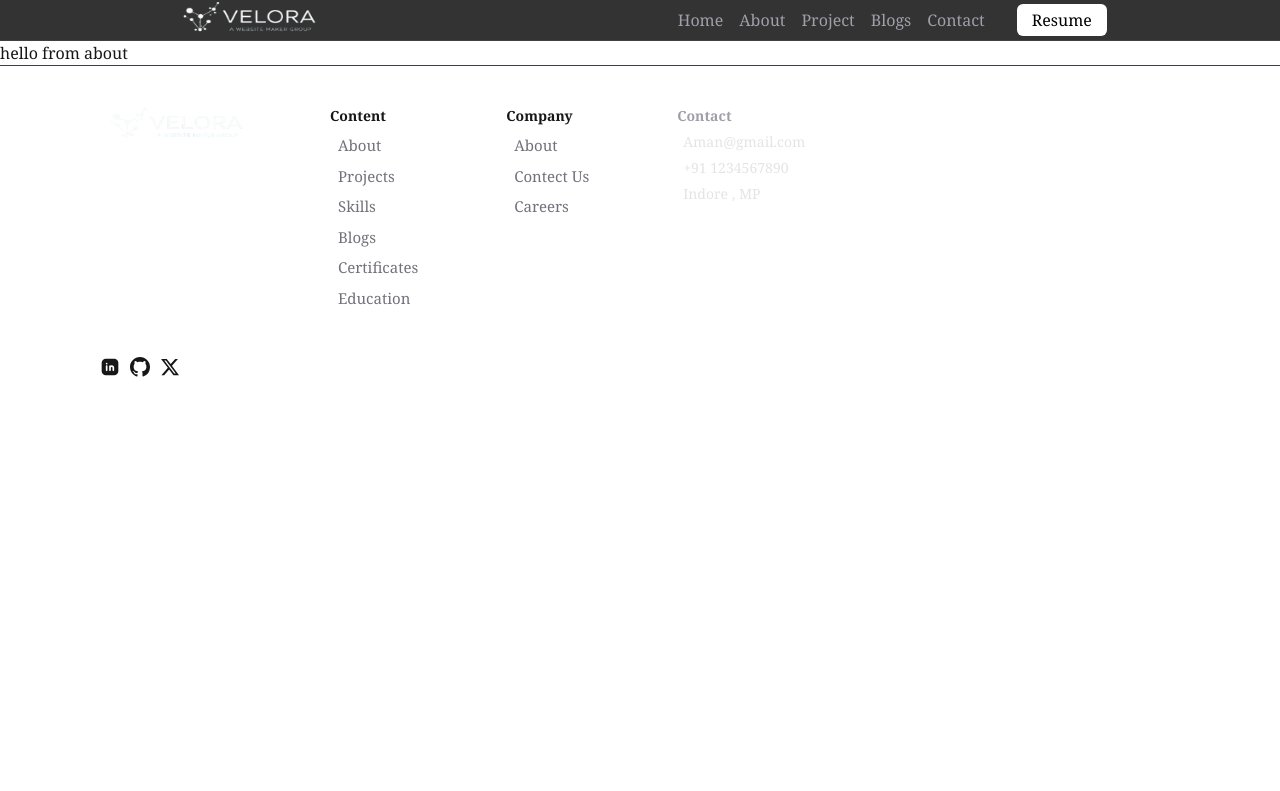
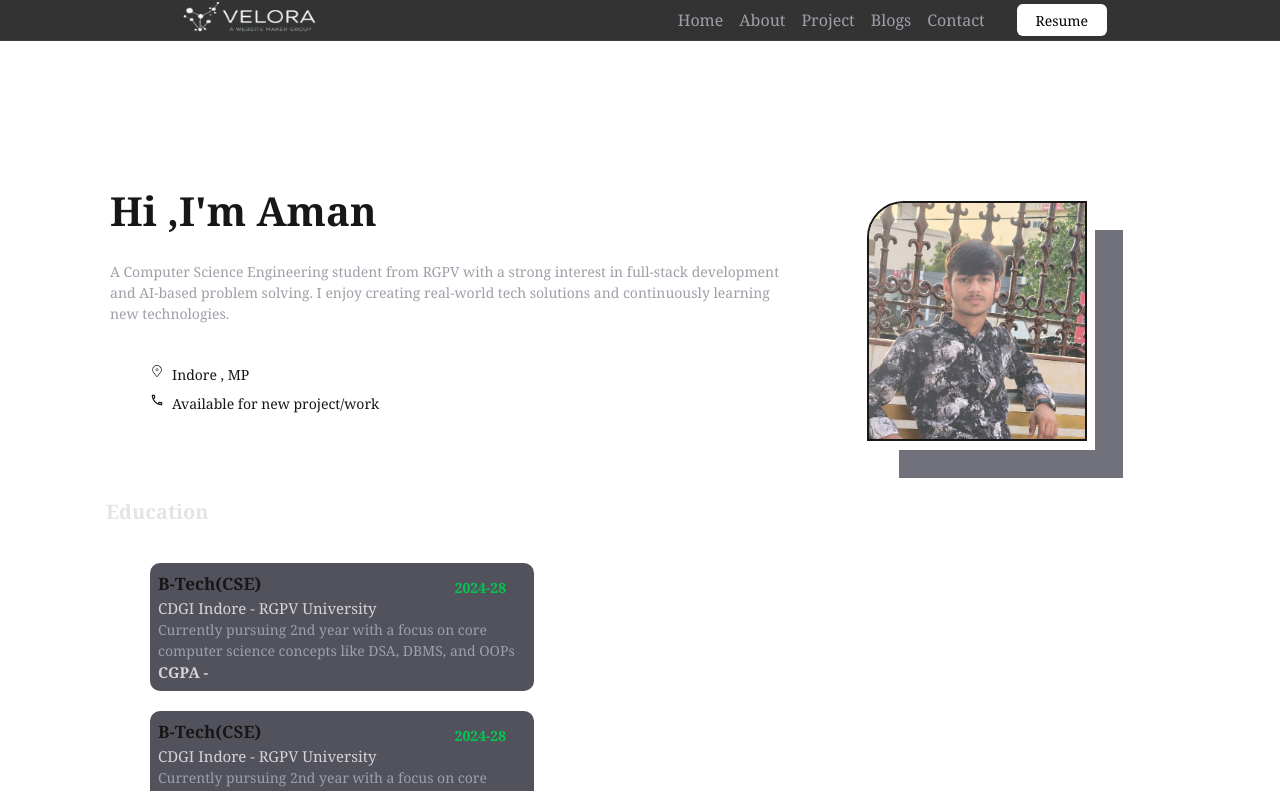
Before and after one commit to aman-nagar-8/PortfolioWeb, a Next.js app: page /about in a window 1280 px wide. Shown: the top 791 px of the page. Built offline with nearby package versions, Linux system fonts and the light colour scheme.

Commit message:
about page add

```diff
--- a/app/about/page.js
+++ b/app/about/page.js
@@ -1,11 +1,69 @@
-import React from 'react'
+import React from "react";
+import Account_links from "@/component/Account_links";
+import { CiLocationOn } from "react-icons/ci";
+import { MdOutlinePhone } from "react-icons/md";
+import Image from "next/image";
+import Education_card from "@/component/about/education_card";
 
 const page = () => {
+  const educations = [1 , 2, 3]
   return (
     <div>
-      hello from about
+      <div className="border-b-[1px] border-zinc-700 ">
+        <div className="md:h-[55vh] w-[100vw] md:w-[1100px] m-auto flex flex-col-reverse md:flex-row justify-between border-zinc-700">
+          <div className="md:h-[92vh] w-[100vw] md:w-[700px] flex flex-col">
+            <div>
+              <h1 className="font-bold text-[25px] md:text-[40px] mt-10 md:mt-35 mb-5 ml-5">
+                Hi ,I'm Aman
+              </h1>
+            </div>
+            <div className="ml-5">
+              <p className="font-thin text-[14px] md:text-1xl text-zinc-400">
+                {" "}
+                A Computer Science Engineering student from RGPV with a strong
+                interest in full-stack development and AI-based problem solving.
+                I enjoy creating real-world tech solutions and continuously
+                learning new technologies.
+              </p>
+            </div>
+            <div className="flex justify-end mr-10 mt-2"></div>
+            <div className=" ml-5 md:ml-15 mt-8 mb-5 text-[14px] md:text-1xl flex flex-col gap-2">
+              <div className="flex gap-2">
+                <CiLocationOn />
+                <h2>Indore , MP</h2>
+              </div>
+              <div className="">
+                <div className="flex gap-2">
+                  <MdOutlinePhone />
+                  <h2>Available for new project/work</h2>
+                </div>
+              </div>
+            </div>
+            <div className="ml-5 mt-2 md:ml-15 md:mt-8 mb-5">
+              {/* <Account_links w={md?"40px":"28px"} h={md?"30px":"22px"} /> */}
+            </div>
+          </div>
+          <div className="md:h-[92vh] w-[390px] flex mt-10 md:mt-40 items-center flex-col">
+            <div className="flex ">
+              <div className="w-55 h-60 border-2 border-red rounded-tl-[37px] overflow-hidden">
+                <Image width={220} height={240} src={"/P.jpg"} alt="Profile" />
+              </div>
+              <div className="w-7 h-55 mt-[29px] ml-2 bg-zinc-500"></div>
+            </div>
+            <div className="w-56 ml-8 h-7 bg-zinc-500 "></div>
+          </div>
+        </div>
+        <div className="w-[100vw] md:w-[1100px] m-auto font-bold text-[18px]">
+          <h2 className="p-4 text-[20px] text-zinc-200">Education</h2>
+          <div>
+            {educations.map((e , index)=>(
+            <Education_card key={index} />
+            ))}
+          </div>
+        </div>
+      </div>
     </div>
-  )
-}
+  );
+};
 
-export default page
+export default page;
--- a/app/layout.js
+++ b/app/layout.js
@@ -14,8 +14,8 @@ const geistMono = Geist_Mono({
 });
 
 export const metadata = {
-  title: "Create Next App",
-  description: "Generated by create next app",
+  title: "Aman Portfolio",
+  description: "A Portfolio website of Aman Nagar",
 };
 
 export default function RootLayout({ children }) {
--- a/app/page.js
+++ b/app/page.js
@@ -4,8 +4,8 @@ import About from "@/component/About.jsx";
 
 import Skills from "@/component/Skills.jsx";
 
-import Project from "../component/Project.jsx";
-import Blogs from "../component/Blogs.jsx";
+import Project from "@/component/Project.jsx";
+import Blogs from "@/component/Blogs.jsx";
 export default function Home() {
   return (
     <>
--- a/component/Button.jsx
+++ b/component/Button.jsx
@@ -3,7 +3,7 @@ import React from 'react'
 
 const Button = ({title , back_ground_color, btn_width}) => {
   return (
-    <button className={` ${btn_width}   h-8 rounded-md text-black  ${back_ground_color}  hover:bg-zinc-200 cursor-pointer`} >{title}</button>
+    <button className={` ${btn_width}   h-8 rounded-md text-black  ${back_ground_color} text-[14px] md:text-1xl hover:bg-zinc-200 cursor-pointer`} >{title}</button>
   )
 }
 
--- a/component/Project_det_card.jsx
+++ b/component/Project_det_card.jsx
@@ -12,7 +12,7 @@ const Project_det_card = () => {
         <div className="w-[120px] h-[100px] md:w-[250px] md:h-[150px] relative">
           <Image
             fill
-            src={"/project-1-all/1.png"}
+            src={"/Project-1-all/1.png"}
             className="inline rounded-[5px] w-62.5"
             alt="4"
           />
@@ -20,7 +20,7 @@ const Project_det_card = () => {
         <div className="w-[120px] h-[100px] md:w-[250px] md:h-[150px] relative" >
           <Image
             fill
-            src={"/project-1-all/2.png"}
+            src={"/Project-1-all/2.png"}
             alt="1"
             className="rounded-[5px]"
           />
@@ -28,7 +28,7 @@ const Project_det_card = () => {
         <div className="w-[80px] h-[100px] md:w-[150px] md:h-[150px] relative" >
           <Image
            fill
-            src={"/project-1-all/7.png"}
+            src={"/Project-1-all/7.png"}
             alt="1"
             className="rounded-[5px]"
           />
@@ -36,7 +36,7 @@ const Project_det_card = () => {
         <div className="w-[120px] h-[100px] md:w-[250px] md:h-[150px] relative" >
           <Image
             fill
-            src={"/project-1-all/9.png"}
+            src={"/Project-1-all/9.png"}
             alt="2"
             className="rounded-[5px]"
           />
@@ -44,7 +44,7 @@ const Project_det_card = () => {
         <div className=" w-[58px] h-[50px] md:w-[120px] md:h-[100px] relative overflow-hidden ">
           <Image
             fill
-            src={"/project-1-all/4.png"}
+            src={"/Project-1-all/4.png"}
             alt="3"
             className="object-cover object-center rounded-[5px]"
           />
@@ -52,7 +52,7 @@ const Project_det_card = () => {
         <div className="w-[58px] h-[50px] md:w-[120px] relative md:h-[100px] overflow-hidden">
           <Image
             fill
-            src={"/project-1-all/5.png"}
+            src={"/Project-1-all/5.png"}
             alt="3"
             className="object-cover object-center rounded-[5px]"
           />
@@ -60,7 +60,7 @@ const Project_det_card = () => {
         <div className="w-[80px] h-[100px] md:w-[150px] relative md:h-[166px] overflow-hidden">
           <Image
             fill
-            src={"/project-1-all/10.png"}
+            src={"/Project-1-all/10.png"}
             alt="3"
             className="object-cover rounded-[5px]"
           />
--- /dev/null
+++ b/component/about/education_card.jsx
@@ -0,0 +1,24 @@
+import React from "react";
+
+const education_card = () => {
+  return (
+    <div className="w-[85vw] md:w-[30vw] h-32 mx-auto md:ml-15 bg-zinc-600 rounded-[10px] my-5 p-2">
+      <div className="flex relative">
+        <h3 className="text-[17px] font-bold">B-Tech(CSE)</h3>
+        <p className="text-[14px] text-green-500  absolute top-1.5 right-5">
+          2024-28
+        </p>
+      </div>
+      <p className="font-normal text-[15px] text-zinc-300">
+        CDGI Indore - RGPV University
+      </p>
+      <p className="font-normal text-[14px] text-zinc-400">
+        Currently pursuing 2nd year with a focus on core computer science
+        concepts like DSA, DBMS, and OOPs
+      </p>
+      <p className="text-[15px] text-zinc-300">CGPA -</p>
+    </div>
+  );
+};
+
+export default education_card;
--- a/component/navbar.jsx
+++ b/component/navbar.jsx
@@ -7,8 +7,14 @@ import Image from "next/image";
 import Logo_action from "./logo_action";
 import { IoReorderThreeOutline } from "react-icons/io5";
 import { usePathname } from "next/navigation";
+import { useEffect } from "react";
+import { FaHome } from "react-icons/fa";
+import { GoProject } from "react-icons/go";
 
 const Navbar = () => {
+  useEffect(() => {
+
+  } , [])
   const pathname = usePathname();
   const [logo, set_logo] = useState(false);
   const logo_action = () => {
@@ -79,7 +85,7 @@ const Navbar = () => {
       </div>
       <div className="relative w-full" >
         <div
-          className={`transition-all overflow-hidden  duration-500 ease-in-out fixed top-0 left-0 z-40 w-[100vw]  bg-zinc-900/80 ${
+          className={`transition-all overflow-hidden  duration-500 ease-in-out fixed top-0 left-0 z-40 w-[100vw]  bg-zinc-900/97 ${
             nav_window ? " h-0 -translate-y-10 "  : "h-60  translate-y-10"
           }`}
         >
@@ -97,6 +103,13 @@ const Navbar = () => {
           </div>
         </div>
       </div>
+      {/* <div className="md:hidden w-[100vw] h-15 bg-zinc-700 fixed bottom-0 z-50 overflow-hidden h-f " >
+        <div className="flex gap-3" >
+            <FaHome className="w-7 h-7" />
+            <GoProject className="w-7 h-7" />
+        </div>
+
+      </div> */}
     </>
   );
 };
```
